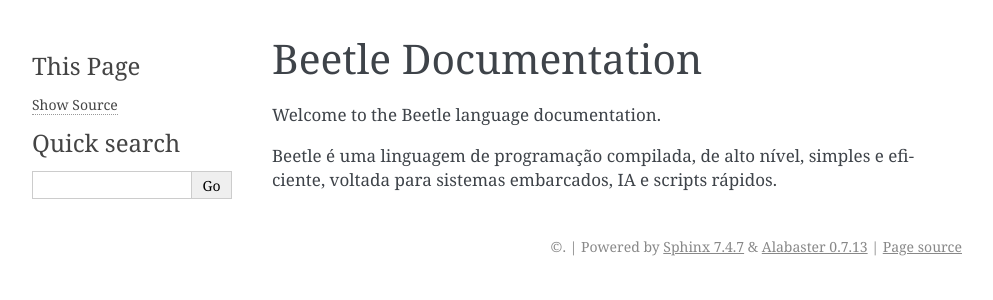
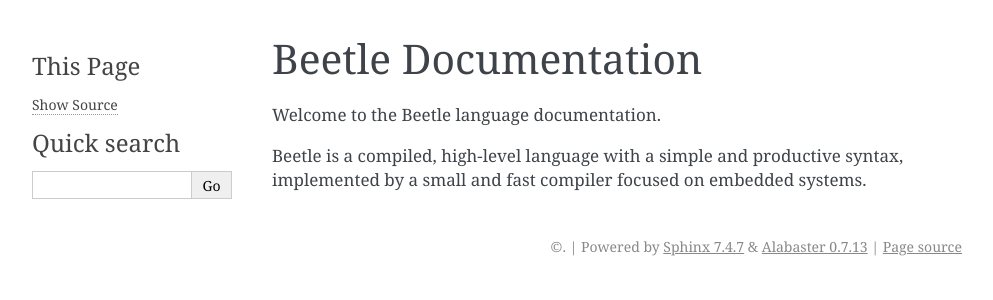
Before and after one commit to machadodecastro/beetle, a Sphinx documentation site: the page built from docs/index.rst, in a window 1280 px wide. Shown: the top 300 px of the page, without its empty margins (148-1141 px from the left). Built offline with Sphinx 7.4.7, drawn with Linux system fonts in a browser that asks for light colours; pages that are not in the unit, such as notebooks, are missing from menus.

Commit message:
Update index.rst

```diff
--- a/docs/index.rst
+++ b/docs/index.rst
@@ -3,8 +3,7 @@ Beetle Documentation
 
 Welcome to the Beetle language documentation.
 
-Beetle é uma linguagem de programação compilada, de alto nível, simples e eficiente,
-voltada para sistemas embarcados, IA e scripts rápidos.
+Beetle is a compiled, high-level language with a simple and productive syntax, implemented by a small and fast compiler focused on embedded systems.
 
 .. toctree::
    :maxdepth: 2
```
